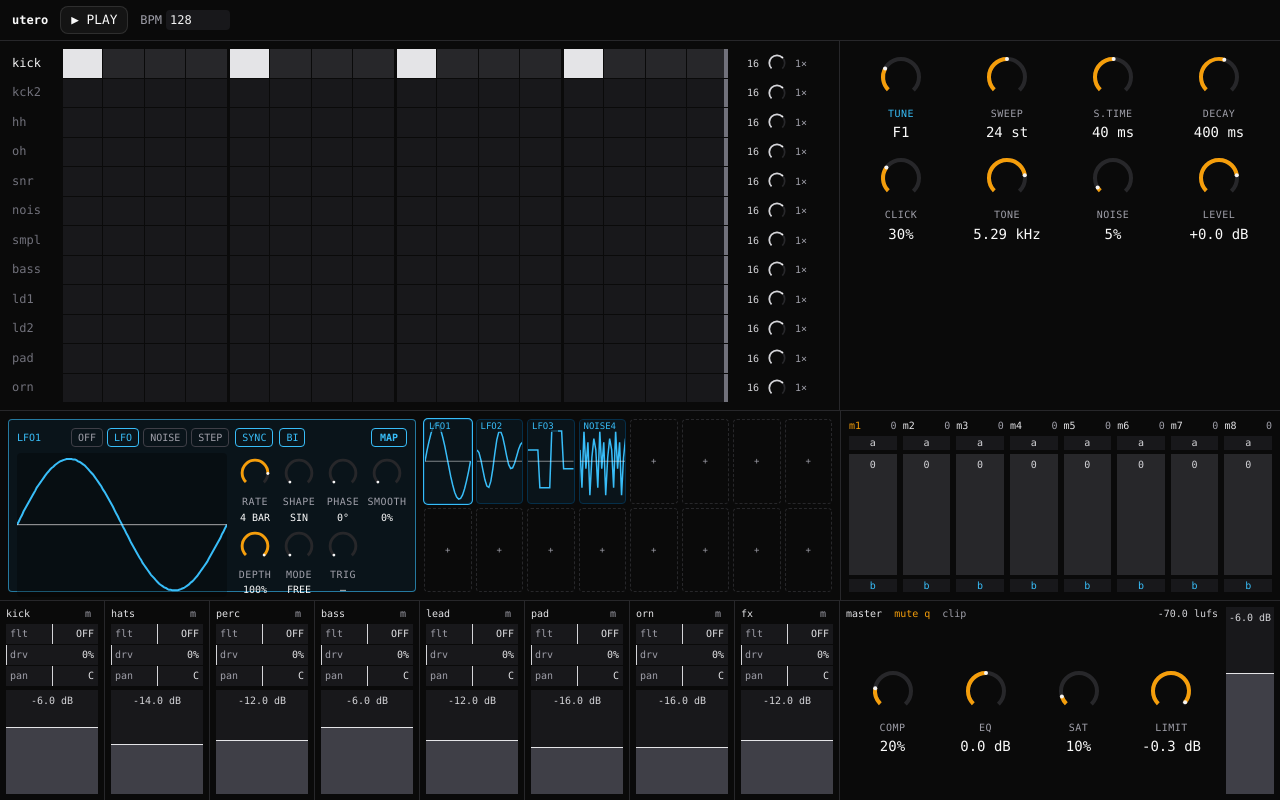
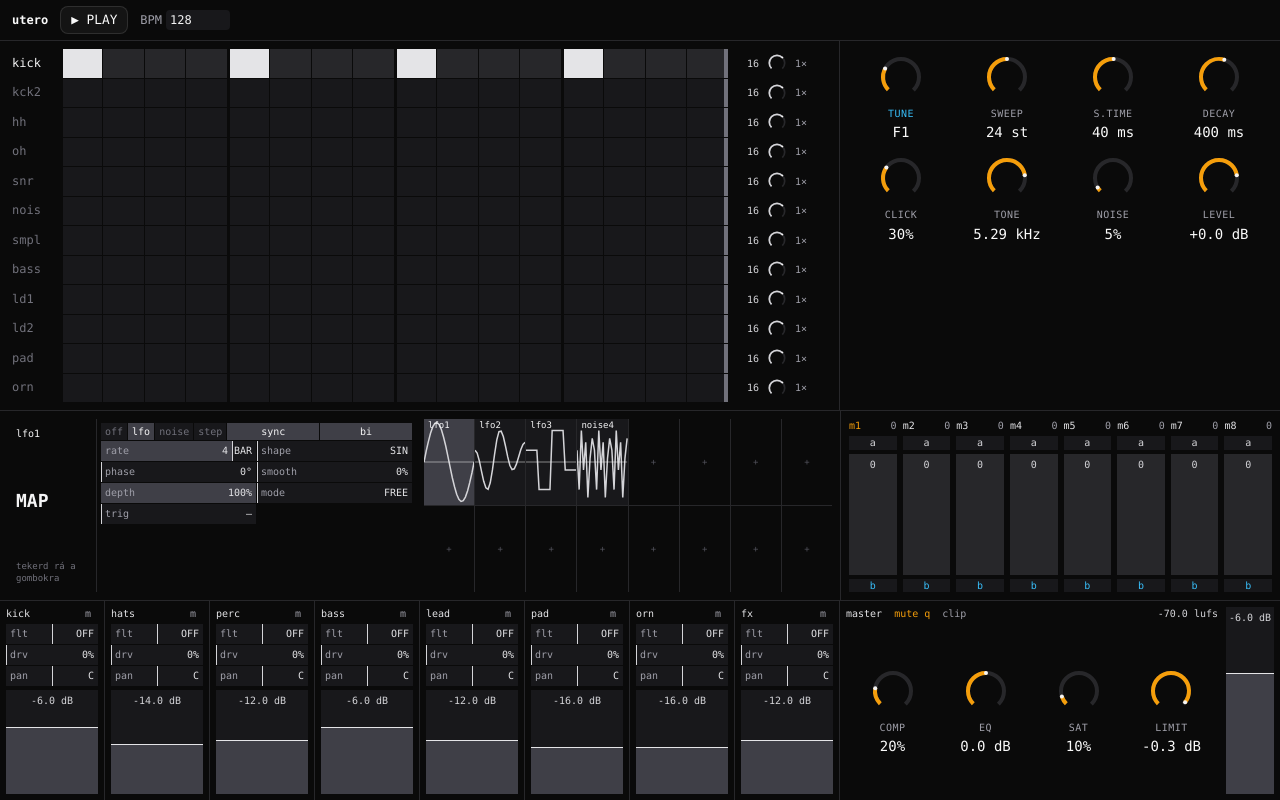
Before and after one commit to benjamin-rigo/utero, a React (Vite) app in the folder web/: page / in a window 1280 px wide. Built offline with nearby package versions, Linux system fonts and the light colour scheme.

Commit message:
feat(web): flat MOD page with a prominent MAP field, value slots, no duplicate wave
Co-Authored-By: Claude Opus 5.5 <noreply@anthropic.com>

```diff
--- a/web/src/ui/ModStrip.tsx
+++ b/web/src/ui/ModStrip.tsx
@@ -18,9 +18,9 @@ const HZ_MAX = 40
 const hzOf = (v: number) => HZ_MIN * (HZ_MAX / HZ_MIN) ** v
 const normOfHz = (hz: number) => Math.log(hz / HZ_MIN) / Math.log(HZ_MAX / HZ_MIN)
 const formatHz = (hz: number) => `${hz < 10 ? hz.toFixed(2) : hz.toFixed(1)} Hz`
-const select = 'rounded bg-zinc-900 px-1 py-0.5 text-zinc-200 outline-none focus-visible:ring-2 focus-visible:ring-acc'
-const toggle = (on: boolean) =>
-  `rounded border px-1.5 py-0.5 outline-none focus-visible:ring-2 focus-visible:ring-acc ${on ? 'border-mod text-mod' : 'border-zinc-700 text-zinc-400'}`
+const select = 'bg-zinc-900 px-1 py-0.5 text-zinc-200 outline-none focus-visible:ring-1 focus-visible:ring-zinc-100'
+const segment = (on: boolean) =>
+  `flex-1 px-1 py-0.5 lowercase outline-none focus-visible:ring-1 focus-visible:ring-inset focus-visible:ring-zinc-100 ${on ? 'bg-zinc-700 text-zinc-100' : 'bg-zinc-900 text-zinc-500 hover:text-zinc-300'}`
 
 interface Props {
   state: AppState
@@ -51,9 +51,9 @@ export function ModStrip({ state, frame, store }: Props) {
   return (
     <div className="grid h-full min-h-0 grid-cols-[minmax(0,1fr)_440px] border-t border-zinc-800">
       <section aria-label="Modulators" className="grid min-h-0 grid-cols-2 gap-2 p-2">
-        <ModPage slot={slot} m={state.modulators[slot]} live={live(slot)} mapping={mapping}
+        <ModPage slot={slot} m={state.modulators[slot]} mapping={mapping}
           tracks={state.tracks.map((t) => t.name)} store={store} />
-        <div className="grid min-h-0 grid-cols-8 grid-rows-2 gap-1">
+        <div className="grid min-h-0 grid-cols-8 grid-rows-2 gap-px bg-zinc-800">
           {state.modulators.map((m, i) => {
             const off = m.kind === 0
             const targets = state.routes.filter((r) => r?.src === i).length
@@ -74,22 +74,21 @@ export function ModStrip({ state, frame, store }: Props) {
                   e.dataTransfer.effectAllowed = 'link'
                 }}
                 className={[
-                  'relative flex min-h-0 min-w-0 overflow-hidden rounded border outline-none focus-visible:ring-2 focus-visible:ring-acc',
-                  off ? 'cursor-pointer items-center justify-center border-dashed border-zinc-800 text-[9px] text-zinc-400'
-                    : 'cursor-grab border-sky-950 bg-[#0a141a]',
-                  slot === i && !off ? (mapping ? 'ring-2 ring-mod' : 'ring-1 ring-mod') : '',
-                  onHovered ? 'bg-sky-900/70' : '',
+                  'relative flex min-h-0 min-w-0 overflow-hidden outline-none focus-visible:ring-1 focus-visible:ring-inset focus-visible:ring-zinc-100',
+                  off ? 'cursor-pointer items-center justify-center bg-background text-[9px] text-zinc-600 hover:text-zinc-300'
+                    : slot === i ? 'cursor-grab bg-zinc-700' : onHovered ? 'cursor-grab bg-zinc-800' : 'cursor-grab bg-zinc-900',
+                  slot === i && mapping ? 'ring-1 ring-inset ring-zinc-100' : '',
                 ].join(' ')}>
                 {off ? '+' : (
                   <>
                     <svg viewBox={`0 0 ${W} ${H}`} preserveAspectRatio="none" className="absolute inset-0 h-full w-full" aria-hidden="true">
-                      <path d={pathOf(previewShape(m, 24))} fill="none" className="stroke-mod" strokeWidth={1.5} vectorEffect="non-scaling-stroke" />
+                      <path d={pathOf(previewShape(m, 24))} fill="none" className="stroke-zinc-300" strokeWidth={1.5} vectorEffect="non-scaling-stroke" />
                       <line x1={0} x2={W} y1={toY(m.bipolar ? v : v * 2 - 1)} y2={toY(m.bipolar ? v : v * 2 - 1)}
                         className="stroke-zinc-100/50" strokeWidth={1} vectorEffect="non-scaling-stroke" />
                     </svg>
-                    <span className="relative self-start truncate bg-[#0a141a]/70 px-1 text-[9px] text-mod">{modLabel(i, m)}</span>
+                    <span className="relative self-start truncate px-1 text-[9px] lowercase text-zinc-100">{modLabel(i, m)}</span>
                     {targets > 0 && (
-                      <span className="absolute top-0.5 right-0.5 rounded-full bg-mod px-1 text-[8px] leading-tight text-black">{targets}</span>
+                      <span className="absolute top-0.5 right-1 text-[9px] tabular-nums text-zinc-400">{targets}</span>
                     )}
                   </>
                 )}
@@ -106,7 +105,6 @@ export function ModStrip({ state, frame, store }: Props) {
 interface PageProps {
   slot: number
   m: ModulatorState
-  live: number
   mapping: boolean
   tracks: string[]
   store: Store
@@ -125,72 +123,49 @@ function ChoiceKnob({ label, options, index, defaultIndex = 0, onIndex }: Choice
   const last = options.length - 1
   const at = (v: number) => Math.round(v * last)
   return (
-    <Knob size="sm" label={label} steps={options.length} value={index / last} defaultValue={defaultIndex / last}
+    <Knob size="slot" label={label} steps={options.length} value={index / last} defaultValue={defaultIndex / last}
       format={(v) => options[at(v)]} onChange={(v) => { if (at(v) !== index) onIndex(at(v)) }} />
   )
 }
 
-function ModPage({ slot, m, live, mapping, tracks, store }: PageProps) {
+function ModPage({ slot, m, mapping, tracks, store }: PageProps) {
   const update = (patch: Parameters<Store['updateModulator']>[1]) => store.updateModulator(slot, patch)
   const timed = m.kind === 1 || m.kind === 3
   const shapeIndex = Math.max(0, SHAPES.findIndex((s) => s.code === m.shape))
-  const liveY = toY(m.bipolar ? live : live * 2 - 1)
+  const pct = (v: number) => `${Math.round(v * 100)}%`
   return (
-    <div className="flex min-h-0 min-w-0 flex-col gap-1.5 rounded border border-mod/60 bg-[#0a141a] p-2 text-[10px]">
-        <div className="flex flex-wrap items-center gap-1.5">
-          <span className="w-12 text-mod">{modLabel(slot, m)}</span>
-          <div role="group" aria-label="Modulator type" className="flex gap-1">
+    <div className="grid min-h-0 min-w-0 grid-cols-[5.5rem_minmax(0,1fr)] gap-px bg-zinc-800 text-[10px]">
+      <button type="button" aria-label="MAP" aria-pressed={mapping} disabled={m.kind === 0} onClick={() => store.setMapping(!mapping)}
+        className={`flex flex-col items-start justify-between p-2 text-left outline-none focus-visible:ring-1 focus-visible:ring-inset focus-visible:ring-zinc-100 disabled:opacity-40 ${mapping ? 'bg-zinc-100 text-black' : 'bg-background text-zinc-100 hover:bg-zinc-900'}`}>
+        <span className="lowercase">{modLabel(slot, m)}</span>
+        <span className="text-lg leading-none font-bold">MAP</span>
+        <span className={`text-[9px] leading-tight ${mapping ? 'text-zinc-700' : 'text-zinc-500'}`}>{mapping ? 'húzd a gombokat · esc' : 'tekerd rá a gombokra'}</span>
+      </button>
+      <div className="flex min-h-0 flex-col gap-px bg-background p-1">
+        <div className="flex gap-px">
+          <div role="group" aria-label="Modulator type" className="flex flex-1 gap-px">
             {MOD_KINDS.map((k, i) => (
-              <button key={k} type="button" aria-pressed={m.kind === i} className={toggle(m.kind === i)}
-                onClick={() => update({ kind: i as ModKind })}>{k}</button>
+              <button key={k} type="button" aria-pressed={m.kind === i} className={segment(m.kind === i)} onClick={() => update({ kind: i as ModKind })}>{k}</button>
             ))}
           </div>
-          {timed && (
-            <button type="button" className={toggle(m.sync)} aria-pressed={m.sync} onClick={() => update({ sync: !m.sync })}>
-              {m.sync ? 'SYNC' : 'HZ'}
-            </button>
-          )}
+          {timed && <button type="button" className={segment(m.sync)} aria-pressed={m.sync} onClick={() => update({ sync: !m.sync })}>{m.sync ? 'SYNC' : 'HZ'}</button>}
+          {m.kind !== 0 && <button type="button" className={segment(m.bipolar)} aria-pressed={m.bipolar} onClick={() => update({ bipolar: !m.bipolar })}>{m.bipolar ? 'BI' : 'UNI'}</button>}
+        </div>
         {m.kind !== 0 && (
-            <>
-              <button type="button" className={toggle(m.bipolar)} aria-pressed={m.bipolar} onClick={() => update({ bipolar: !m.bipolar })}>
-                {m.bipolar ? 'BI' : 'UNI'}
-              </button>
-              <button type="button" aria-pressed={mapping} onClick={() => store.setMapping(!mapping)}
-                className={`ml-auto rounded px-2 py-0.5 font-bold outline-none focus-visible:ring-2 focus-visible:ring-acc ${mapping ? 'bg-mod text-black' : 'border border-mod text-mod'}`}>
-                MAP
-              </button>
-            </>
-          )}
-        </div>
-      <div className="grid min-h-0 flex-1 grid-cols-[minmax(0,1fr)_auto] items-center gap-2">
-        {m.kind === 3 ? (
-          <StepBars m={m} onStep={(i, v) => store.setModStep(slot, i, v)} onLen={(len) => update({ stepLen: len })} />
-        ) : m.kind !== 0 ? (
-          <svg viewBox={`0 0 ${W} ${H}`} preserveAspectRatio="none" className="h-full min-h-0 w-full rounded bg-black/30" aria-hidden="true">
-            <line x1={0} x2={W} y1={H / 2} y2={H / 2} className="stroke-zinc-800" strokeWidth={1} vectorEffect="non-scaling-stroke" />
-            <path d={pathOf(previewShape(m, 128))} fill="none" className="stroke-mod" strokeWidth={2} vectorEffect="non-scaling-stroke" />
-            <line x1={0} x2={W} y1={liveY} y2={liveY} className="stroke-zinc-100/60" strokeWidth={1} vectorEffect="non-scaling-stroke" />
-          </svg>
-        ) : (
-          <p className="text-zinc-400">Üres slot – válassz típust.</p>
-        )}
-      {m.kind !== 0 && (
-        <div className="grid grid-cols-4 gap-x-1 gap-y-0.5">
+          <div className="grid grid-cols-2 gap-px">
             {timed && (m.sync ? (
               <ChoiceKnob label="RATE" options={SYNC_LABELS} index={m.rateIndex} defaultIndex={DEFAULT_RATE} onIndex={(i) => update({ rateIndex: i })} />
             ) : (
-            <Knob size="sm" label="RATE" value={normOfHz(m.hz)} defaultValue={normOfHz(1)}
+              <Knob size="slot" label="RATE" value={normOfHz(m.hz)} defaultValue={normOfHz(1)}
                 format={(v) => formatHz(hzOf(v))} onChange={(v) => update({ hz: hzOf(v) })} />
             ))}
             {m.kind === 1 && (
-            <ChoiceKnob label="SHAPE" options={SHAPES.map((s) => s.label)} index={shapeIndex} onIndex={(i) => update({ shape: SHAPES[i].code })} />
+              <ChoiceKnob label="SHAPE" options={SHAPES.map((x) => x.label)} index={shapeIndex} onIndex={(i) => update({ shape: SHAPES[i].code })} />
             )}
-          {m.kind === 2 && (
-            <ChoiceKnob label="COLOR" options={NOISE_COLORS} index={m.color} onIndex={(i) => update({ color: i })} />
-          )}
-          {timed && <Knob size="sm" label="PHASE" value={m.phase} defaultValue={0} format={(v) => `${Math.round(v * 360)}°`} onChange={(v) => update({ phase: v })} />}
-          <Knob size="sm" label="SMOOTH" value={m.smooth} defaultValue={0} format={(v) => `${Math.round(v * 100)}%`} onChange={(v) => update({ smooth: v })} />
-          <Knob size="sm" label="DEPTH" value={m.depth} defaultValue={1} format={(v) => `${Math.round(v * 100)}%`} onChange={(v) => update({ depth: v })} />
+            {m.kind === 2 && <ChoiceKnob label="COLOR" options={NOISE_COLORS} index={m.color} onIndex={(i) => update({ color: i })} />}
+            {timed && <Knob size="slot" label="PHASE" value={m.phase} defaultValue={0} format={(v) => `${Math.round(v * 360)}°`} onChange={(v) => update({ phase: v })} />}
+            <Knob size="slot" label="SMOOTH" value={m.smooth} defaultValue={0} format={pct} onChange={(v) => update({ smooth: v })} />
+            <Knob size="slot" label="DEPTH" value={m.depth} defaultValue={1} format={pct} onChange={(v) => update({ depth: v })} />
             {timed && (
               <>
                 <ChoiceKnob label="MODE" options={TRIG_MODES} index={m.trigMode} onIndex={(i) => update({ trigMode: i })} />
@@ -199,6 +174,8 @@ function ModPage({ slot, m, live, mapping, tracks, store }: PageProps) {
             )}
           </div>
         )}
+        {m.kind === 3 && <StepBars m={m} onStep={(i, v) => store.setModStep(slot, i, v)} onLen={(len) => update({ stepLen: len })} />}
+        {m.kind === 0 && <p className="p-1 text-zinc-500">üres slot – válassz típust</p>}
       </div>
     </div>
   )
```
Lines whose indentation alone changed are shown as unchanged.
